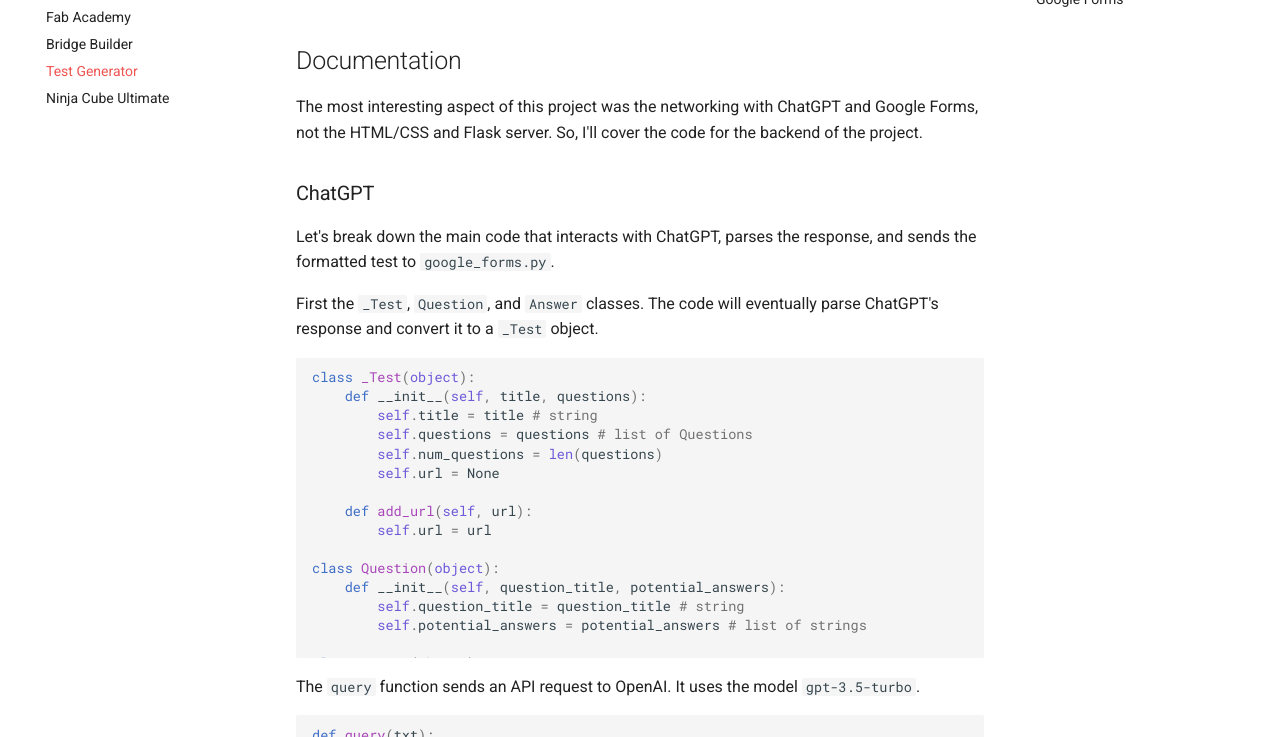
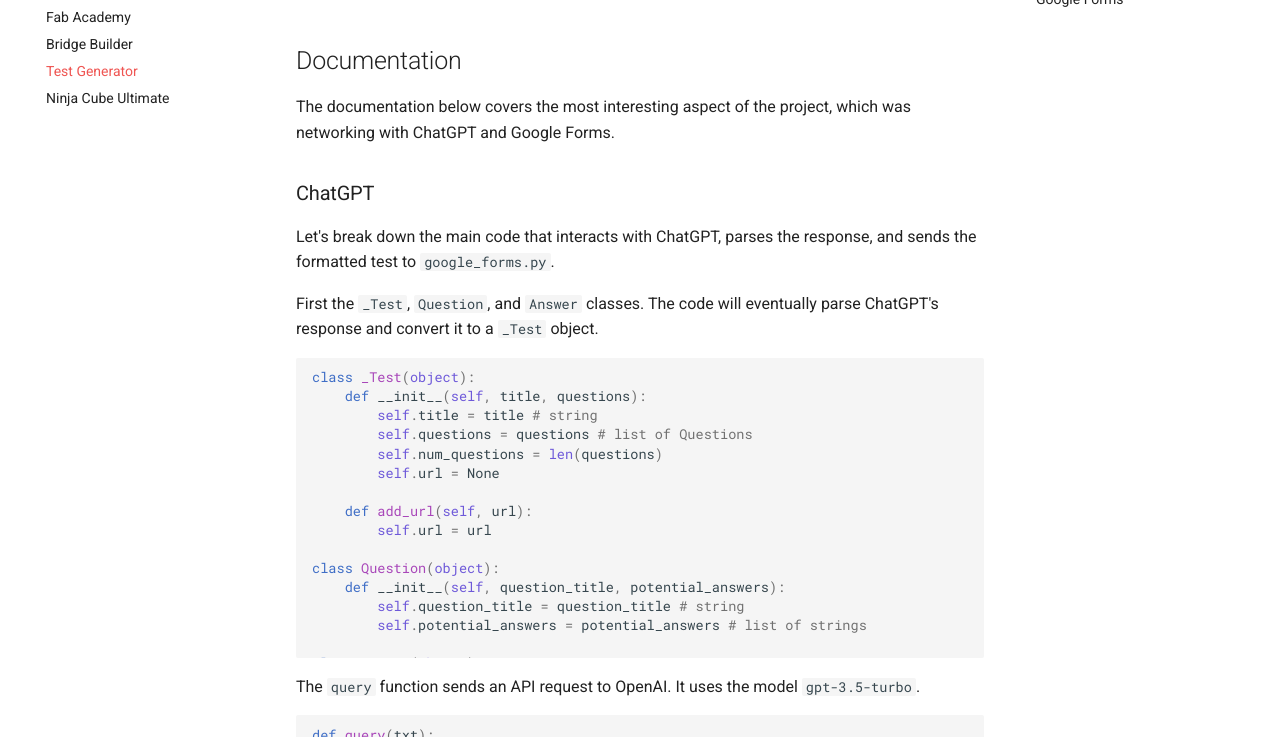
Before and after one commit to adamnstone/DigitalPortfolioWebsite, an MkDocs documentation site: the page built from docs/stem/test-generator/index.md, in a window 1280 px wide and 900 px high, scrolled down 755 px, cut to the strip 163-900 px from the top of the window. Built offline with MkDocs 1.6.1 and Material for MkDocs 9.7.7, drawn with Linux system fonts in a browser that asks for light colours; comment, search, counter and statistics services are not loaded.

Commit message:
documentation test generator docuetnation overvieW

```diff
--- a/docs/stem/test-generator/index.md
+++ b/docs/stem/test-generator/index.md
@@ -12,7 +12,7 @@ I've limited the website to only Google Accounts I have approved since the API b
 
 ## Documentation
 
-The most interesting aspect of this project was the networking with ChatGPT and Google Forms, not the HTML/CSS and Flask server. So, I'll cover the code for the backend of the project.
+The documentation below covers the most interesting aspect of the project, which was networking with ChatGPT and Google Forms.
 
 ### ChatGPT
 
```
